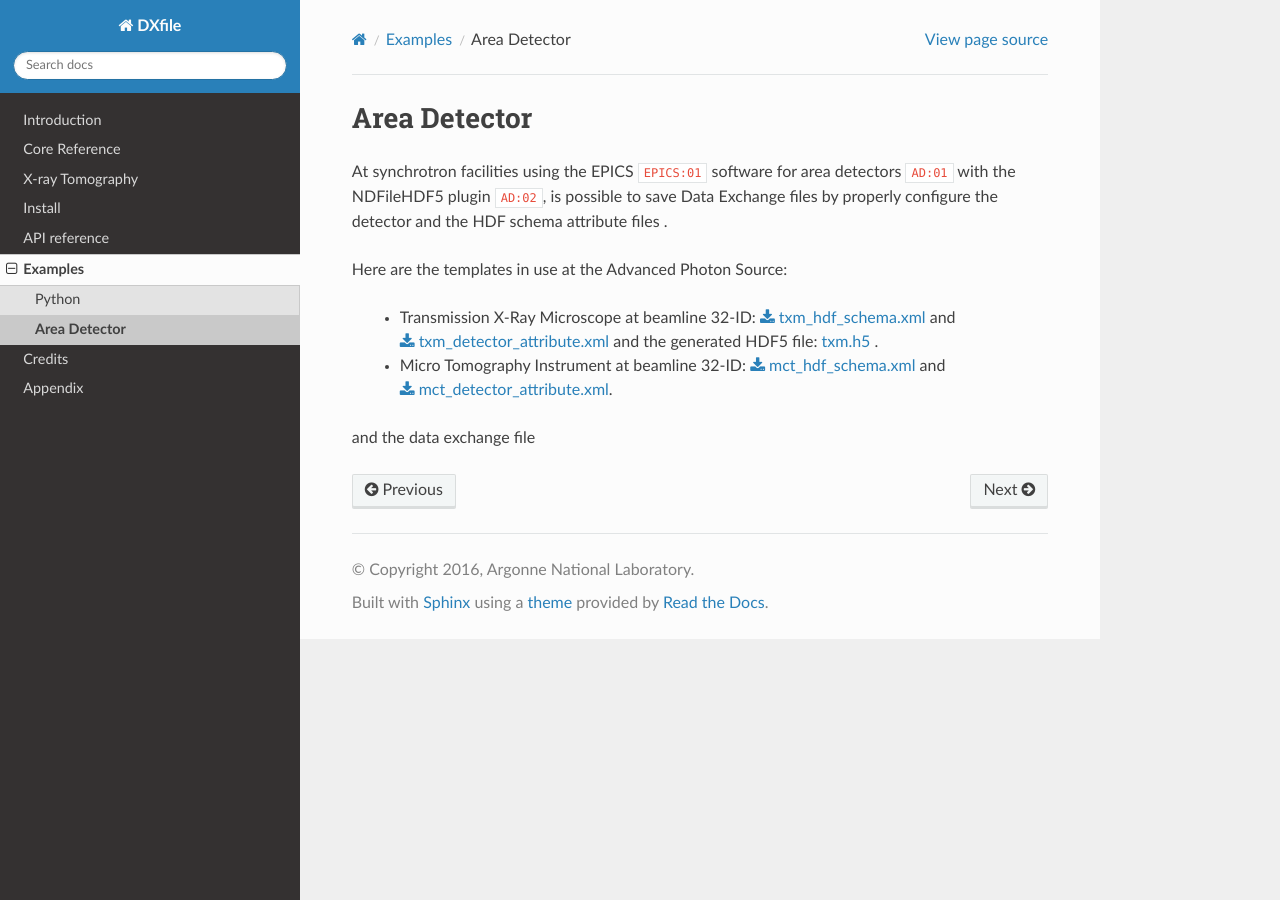
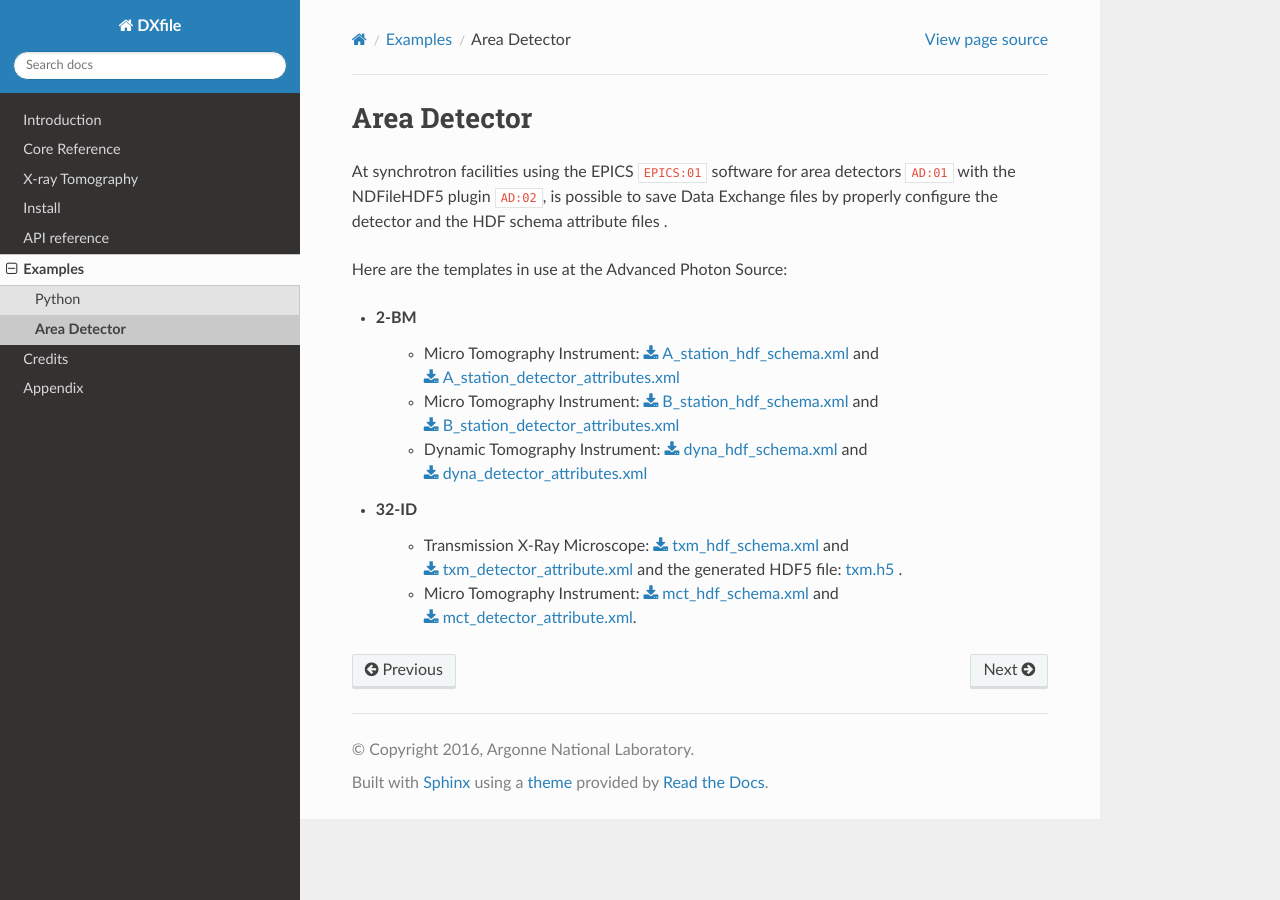
Before and after one commit to data-exchange/dxfile, a Sphinx documentation site: the page built from doc/source/demo/doc.areadetector.rst, in a window 1280 px wide. Built offline with Sphinx 7.4.7 and the Read the Docs theme 2.0.0, drawn with Linux system fonts in a browser that asks for light colours; cross-references to code outside the pages are shown as plain code.

Commit message:
update area detector docs

```diff
--- a/doc/source/demo/doc.areadetector.rst
+++ b/doc/source/demo/doc.areadetector.rst
@@ -7,8 +7,12 @@ the detector and the HDF schema attribute files .
 
 Here are the templates in use at the  Advanced Photon Source:
 
-   - Transmission X-Ray Microscope at beamline 32-ID: :download:`txm_hdf_schema.xml <../../../doc/demo/areadetector/32-ID/nct.xml>` and :download:`txm_detector_attribute.xml <../../../doc/demo/areadetector/32-ID/nctDetectorAttributes.xml>` and the generated HDF5 file: `txm.h5 <https://drive.google.com/open?id=0B78bW1AwveI_UmVvcHVTUzVBVXM>`_ .
 
-   - Micro Tomography Instrument at beamline 32-ID: :download:`mct_hdf_schema.xml <../../../doc/demo/areadetector/32-ID/mct.xml>` and :download:`mct_detector_attribute.xml <../../../doc/demo/areadetector/32-ID/mctDetectorAttributes.xml>`.
+- 2-BM
+    - Micro Tomography Instrument: :download:`A_station_hdf_schema.xml <../../../doc/demo/areadetector/2-BM/AlocalPG1Layout.xml>` and :download:`A_station_detector_attributes.xml <../../../doc/demo/areadetector/2-BM/AlocalPG1DetectorAttributes.xml>`
+    - Micro Tomography Instrument: :download:`B_station_hdf_schema.xml <../../../doc/demo/areadetector/2-BM/BlocalPG1Layout.xml>` and :download:`B_station_detector_attributes.xml <../../../doc/demo/areadetector/2-BM/BlocalPG1DetectorAttributes.xml>`
+    - Dynamic Tomography Instrument: :download:`dyna_hdf_schema.xml <../../../doc/demo/areadetector/2-BM/DynaMCTHDFLayout.xml>` and :download:`dyna_detector_attributes.xml <../../../doc/demo/areadetector/2-BM/DynaMCTDetectorAttributes.xml>`
 
-and the data exchange file
+- 32-ID
+    - Transmission X-Ray Microscope: :download:`txm_hdf_schema.xml <../../../doc/demo/areadetector/32-ID/nct.xml>` and :download:`txm_detector_attribute.xml <../../../doc/demo/areadetector/32-ID/nctDetectorAttributes.xml>` and the generated HDF5 file: `txm.h5 <https://drive.google.com/open?id=0B78bW1AwveI_UmVvcHVTUzVBVXM>`_ .
+    - Micro Tomography Instrument: :download:`mct_hdf_schema.xml <../../../doc/demo/areadetector/32-ID/mct.xml>` and :download:`mct_detector_attribute.xml <../../../doc/demo/areadetector/32-ID/mctDetectorAttributes.xml>`.
```
